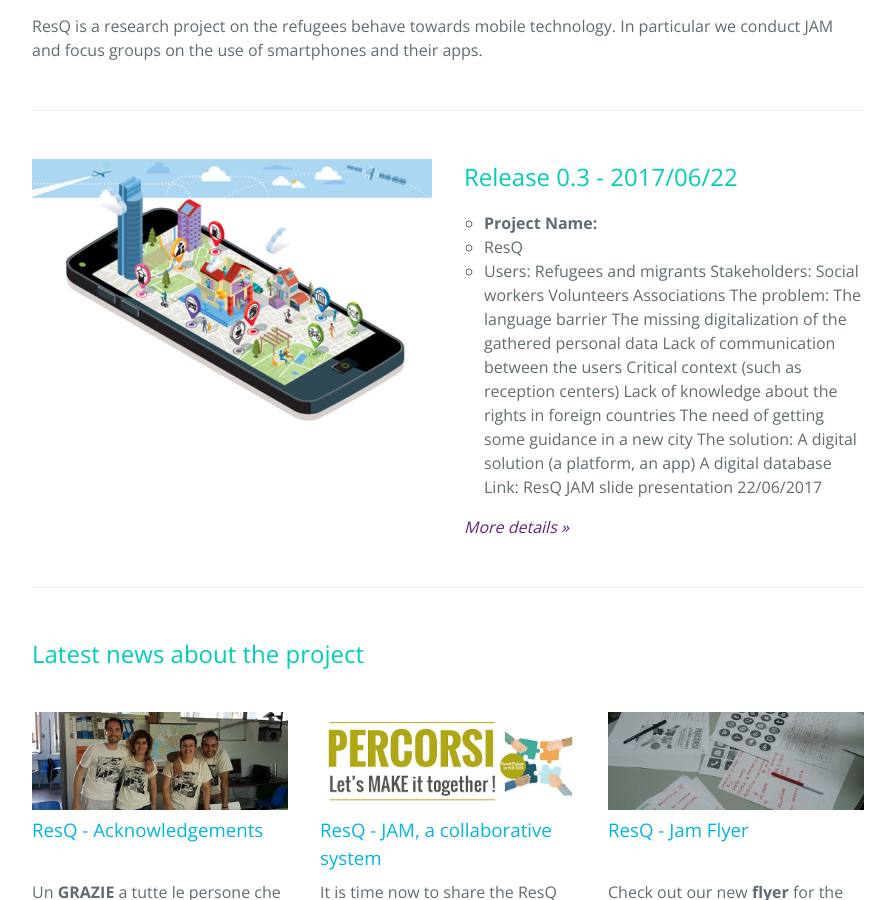
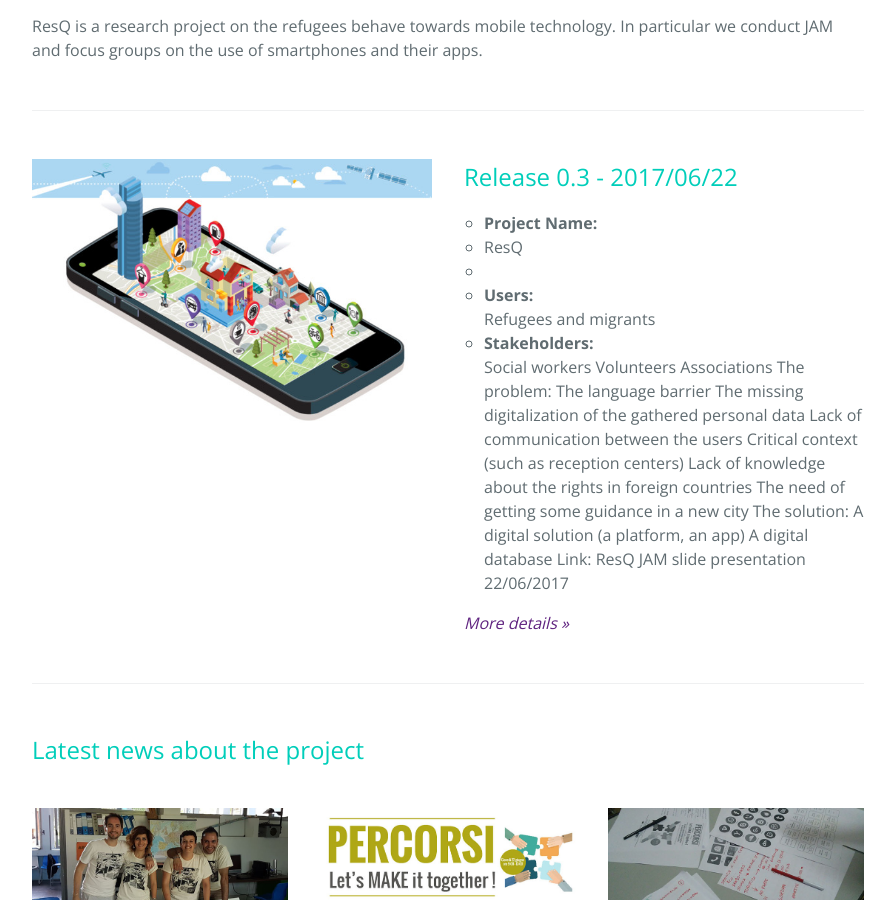
Before and after one commit to opencarecc/ResQ, a Jekyll site: the page built from index.html, in a window 1280 px wide and 900 px high, scrolled down 449 px. Shown: the whole window, without its empty margins (192-1087 px from the left). Built offline with Jekyll 4.4.1, drawn with Linux system fonts in a browser that asks for light colours; comment, search, counter and statistics services are not loaded; part of the change alters nothing that is shown.

```diff
--- a/_includes/release_notes.html
+++ b/_includes/release_notes.html
@@ -3,9 +3,9 @@
   <ul>
 	  <li><b>Project Name:</b></li>
 	  	<li>ResQ<li>
-	  Users:
+	  <li><b>Users:</b></li>
 	  Refugees and migrants
-	  Stakeholders:
+	  <li><b>Stakeholders:</b></li>
 	  Social workers
 	  Volunteers
 	  Associations
```
